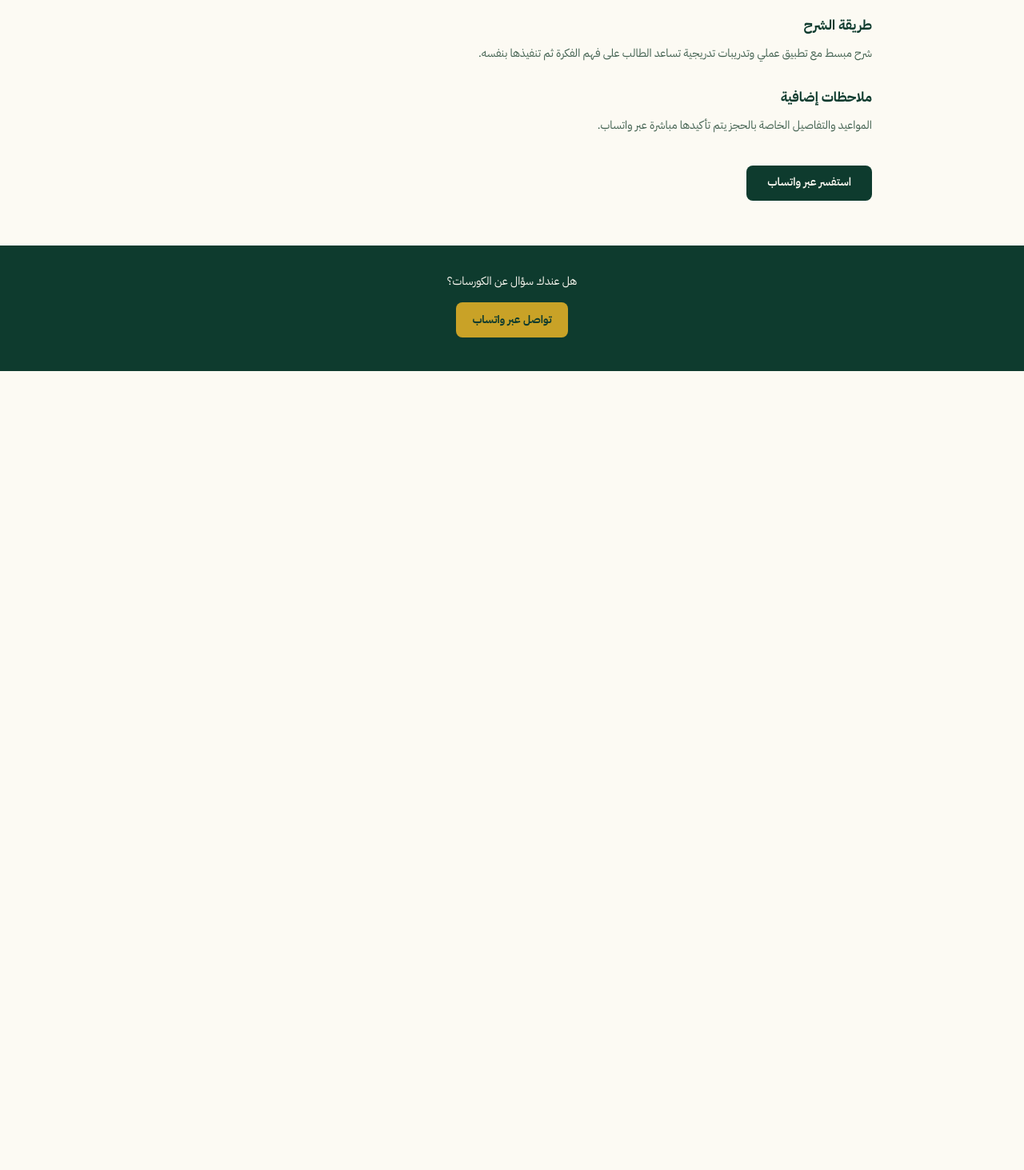
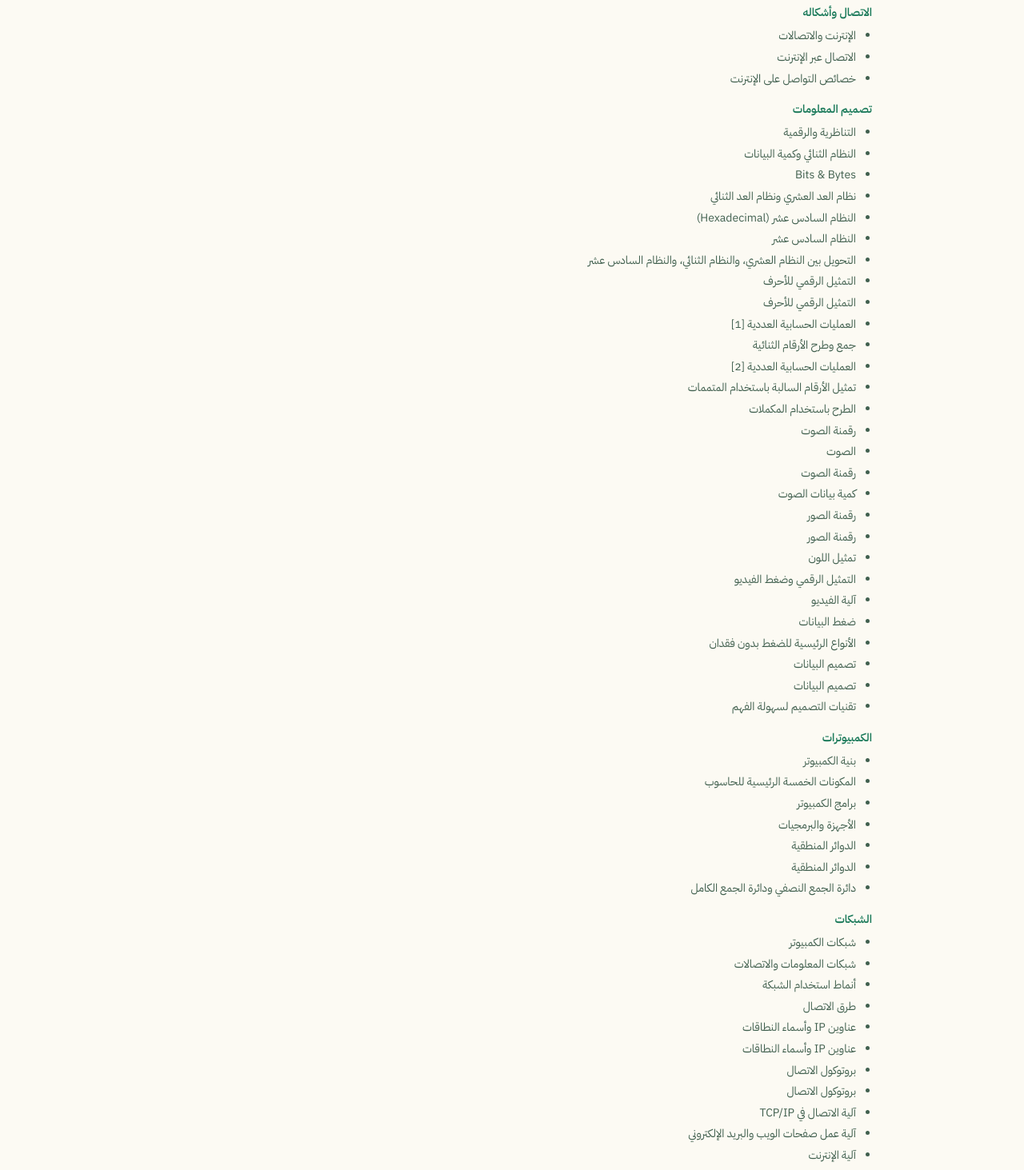
Before and after one commit to salmahmed6/nada, a Next.js app: page /courses/first-secondary-programming-ai in a window 1280 px wide. Shown: the part 1180-2643 px from the top of the page at 80% size. Before the commit the page ends 1644 px from the top, so only its background shows below. Built offline with nearby package versions, Linux system fonts and the light colour scheme.

Commit message:
Add First Secondary curriculum units 5 to 8

```diff
--- a/data/courses.ts
+++ b/data/courses.ts
@@ -51,6 +51,76 @@ export const courses: Course[] = [
           unit: 'مقدمة في الذكاء الاصطناعي',
           lessons: ['ما هو الذكاء الاصطناعي؟', 'أمثلة على تطبيقاته', 'التعامل مع البيانات كمقدمة للتطبيقات الذكية', 'أخلاقيات واستخدامات الذكاء الاصطناعي'],
         },
+        {
+          unit: 'الاتصال وأشكاله',
+          lessons: [
+            'الإنترنت والاتصالات',
+            'الاتصال عبر الإنترنت',
+            'خصائص التواصل على الإنترنت',
+          ],
+        },
+        {
+          unit: 'تصميم المعلومات',
+          lessons: [
+            'التناظرية والرقمية',
+            'النظام الثنائي وكمية البيانات',
+            'Bits & Bytes',
+            'نظام العد العشري ونظام العد الثنائي',
+            'النظام السادس عشر (Hexadecimal)',
+            'النظام السادس عشر',
+            'التحويل بين النظام العشري، والنظام الثنائي، والنظام السادس عشر',
+            'التمثيل الرقمي للأحرف',
+            'التمثيل الرقمي للأحرف',
+            'العمليات الحسابية العددية [1]',
+            'جمع وطرح الأرقام الثنائية',
+            'العمليات الحسابية العددية [2]',
+            'تمثيل الأرقام السالبة باستخدام المتممات',
+            'الطرح باستخدام المكملات',
+            'رقمنة الصوت',
+            'الصوت',
+            'رقمنة الصوت',
+            'كمية بيانات الصوت',
+            'رقمنة الصور',
+            'رقمنة الصور',
+            'تمثيل اللون',
+            'التمثيل الرقمي وضغط الفيديو',
+            'آلية الفيديو',
+            'ضغط البيانات',
+            'الأنواع الرئيسية للضغط بدون فقدان',
+            'تصميم البيانات',
+            'تصميم البيانات',
+            'تقنيات التصميم لسهولة الفهم',
+          ],
+        },
+        {
+          unit: 'الكمبيوترات',
+          lessons: [
+            'بنية الكمبيوتر',
+            'المكونات الخمسة الرئيسية للحاسوب',
+            'برامج الكمبيوتر',
+            'الأجهزة والبرمجيات',
+            'الدوائر المنطقية',
+            'الدوائر المنطقية',
+            'دائرة الجمع النصفي ودائرة الجمع الكامل',
+          ],
+        },
+        {
+          unit: 'الشبكات',
+          lessons: [
+            'شبكات الكمبيوتر',
+            'شبكات المعلومات والاتصالات',
+            'أنماط استخدام الشبكة',
+            'طرق الاتصال',
+            'عناوين IP وأسماء النطاقات',
+            'عناوين IP وأسماء النطاقات',
+            'بروتوكول الاتصال',
+            'بروتوكول الاتصال',
+            'آلية الاتصال في TCP/IP',
+            'آلية عمل صفحات الويب والبريد الإلكتروني',
+            'آلية الإنترنت',
+            'آلية البريد الإلكتروني',
+          ],
+        },
       ],
       teachingMethod: 'شرح مبسط مع تطبيق عملي وتدريبات تدريجية تساعد الطالب على فهم الفكرة ثم تنفيذها بنفسه.',
       notes: 'المواعيد والتفاصيل الخاصة بالحجز يتم تأكيدها مباشرة عبر واتساب.',
@@ -85,6 +155,76 @@ export const courses: Course[] = [
         {
           unit: 'Introduction to Artificial Intelligence',
           lessons: ['What is AI?', 'Examples of AI applications', 'Working with data as a foundation for intelligent applications', 'AI ethics and responsible use'],
+        },
+        {
+          unit: 'Communication and Its Forms',
+          lessons: [
+            'Internet and Communications',
+            'Communication over the Internet',
+            'Characteristics of Online Communication',
+          ],
+        },
+        {
+          unit: 'Information Design',
+          lessons: [
+            'Analog and Digital',
+            'Binary System and Amount of Data',
+            'Bits & Bytes',
+            'Decimal Number System and Binary Number System',
+            'Hexadecimal Number System',
+            'The Hexadecimal System',
+            'Conversion between Decimal, Binary, and Hexadecimal Systems',
+            'Digital Representation of Characters',
+            'Digital Representation of Characters',
+            'Numerical Arithmetic Operations [1]',
+            'Adding and Subtracting Binary Numbers',
+            'Numerical Arithmetic Operations [2]',
+            'Representing Negative Numbers Using Complements',
+            'Subtraction Using Complements',
+            'Sound Digitization',
+            'Sound',
+            'Sound Digitization',
+            'Amount of Sound Data',
+            'Image Digitization',
+            'Image Digitization',
+            'Color Representation',
+            'Digital Representation and Video Compression',
+            'Video Mechanism',
+            'Data Compression',
+            'Main Types of Lossless Compression',
+            'Data Design',
+            'Data Design',
+            'Design Techniques for Ease of Understanding',
+          ],
+        },
+        {
+          unit: 'Computers',
+          lessons: [
+            'Computer Architecture',
+            'The Five Main Components of a Computer',
+            'Computer Programs',
+            'Hardware and Software',
+            'Logic Circuits',
+            'Logic Circuits',
+            'Half Adder and Full Adder Circuits',
+          ],
+        },
+        {
+          unit: 'Networks',
+          lessons: [
+            'Computer Networks',
+            'Information and Communication Networks',
+            'Patterns of Network Use',
+            'Communication Methods',
+            'IP Addresses and Domain Names',
+            'IP Addresses and Domain Names',
+            'Communication Protocol',
+            'Communication Protocol',
+            'Communication Mechanism in TCP/IP',
+            'How Web Pages and Email Work',
+            'How the Internet Works',
+            'How Email Works',
+          ],
         },
       ],
       teachingMethod: 'Clear explanations followed by practical work and progressive exercises so students understand the idea and then implement it themselves.',
```
